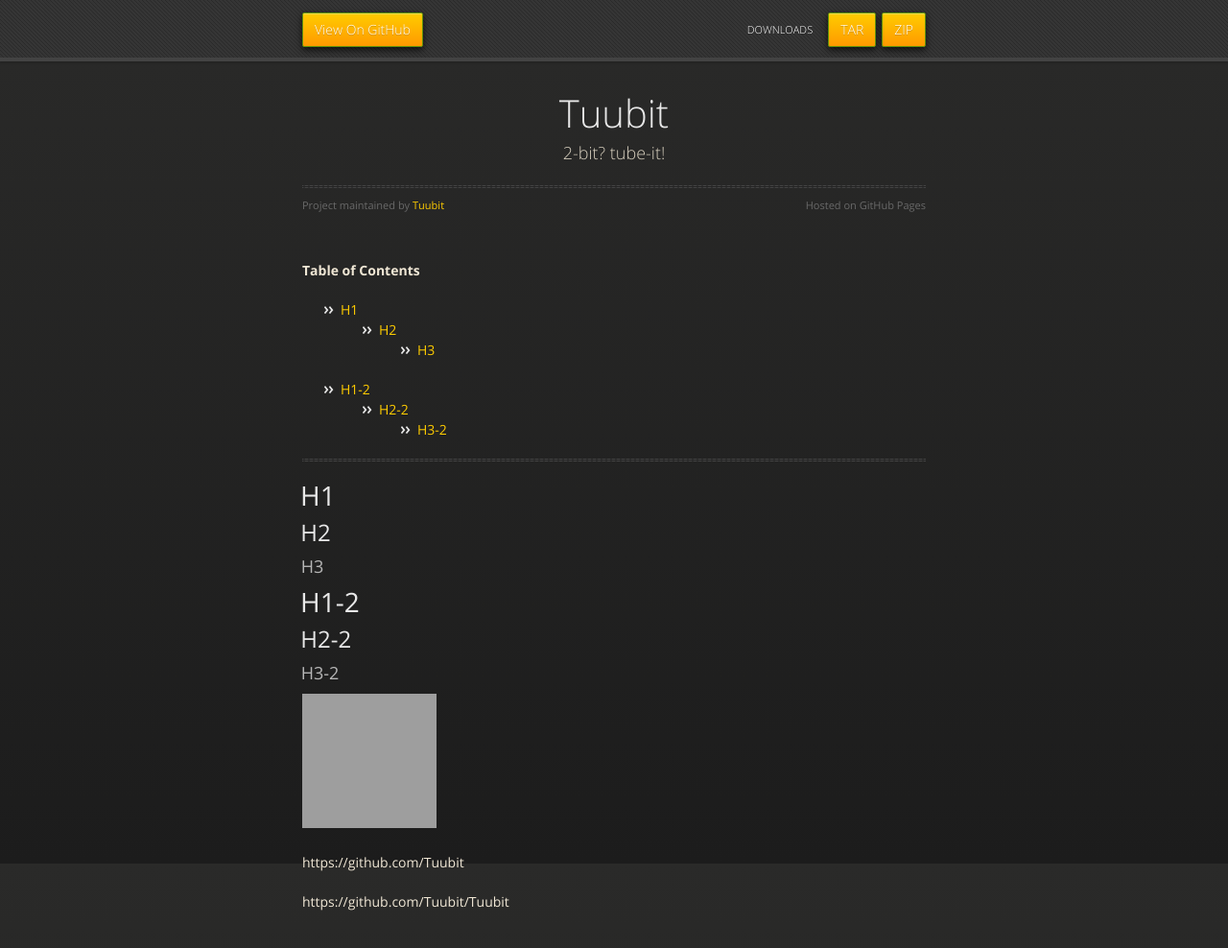
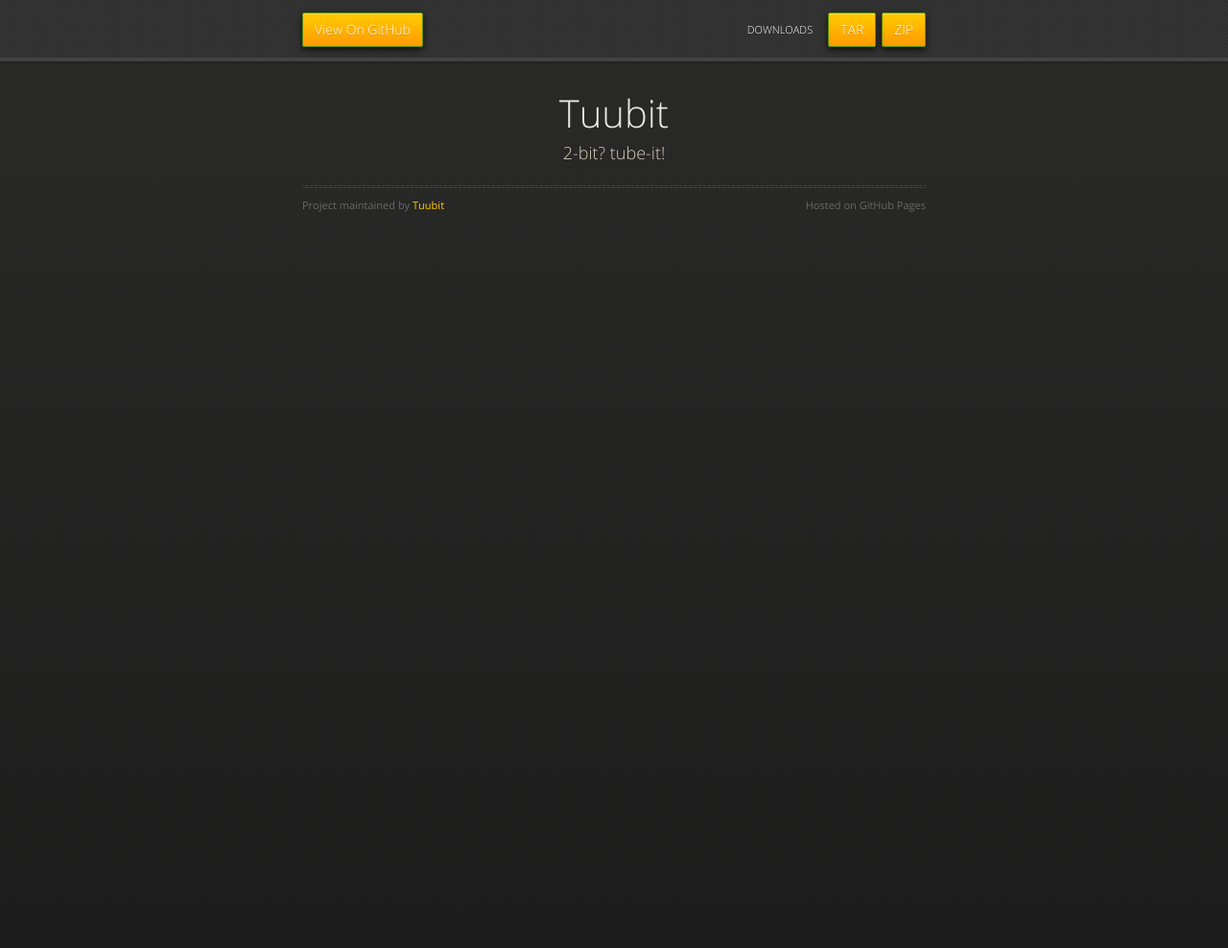
Before and after one commit to Tuubit/Tuubit, a Jekyll site: the page built from index.md, in a window 1280 px wide and 1060 px high. Shown: the top 988 px of the window at 96% size. Built offline with Jekyll 4.4.1, drawn with Linux system fonts in a browser that asks for light colours; nearby versions of some CDN libraries; grey boxes are pictures that could not be loaded.

Commit message:
Update index.md

```diff
--- a/index.md
+++ b/index.md
@@ -1,30 +1,3 @@
 ---
 layout: index
 ---
-
-__Table of Contents__
-
-* auto-gen TOC:
-{:toc}
-
----
-
-#H1
-
-##H2
-
-###H3
-
-#H1-2
-
-##H2-2
-
-###H3-2
-
-![logo][logo]
-
-[logo]: https://avatars3.githubusercontent.com/u/7654528?s=140 "The Logo"
-
-https://github.com/Tuubit
-
-https://github.com/Tuubit/Tuubit
```
